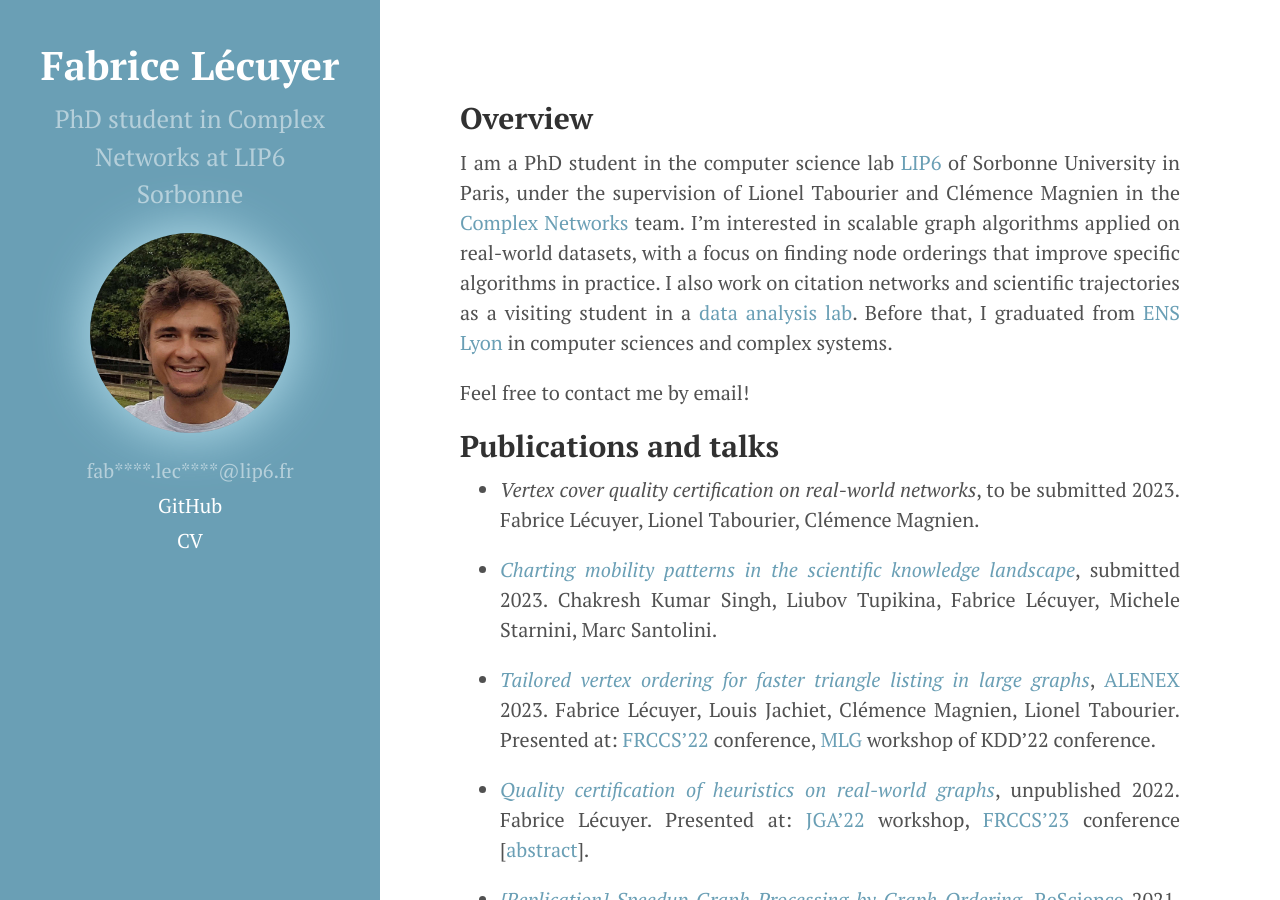
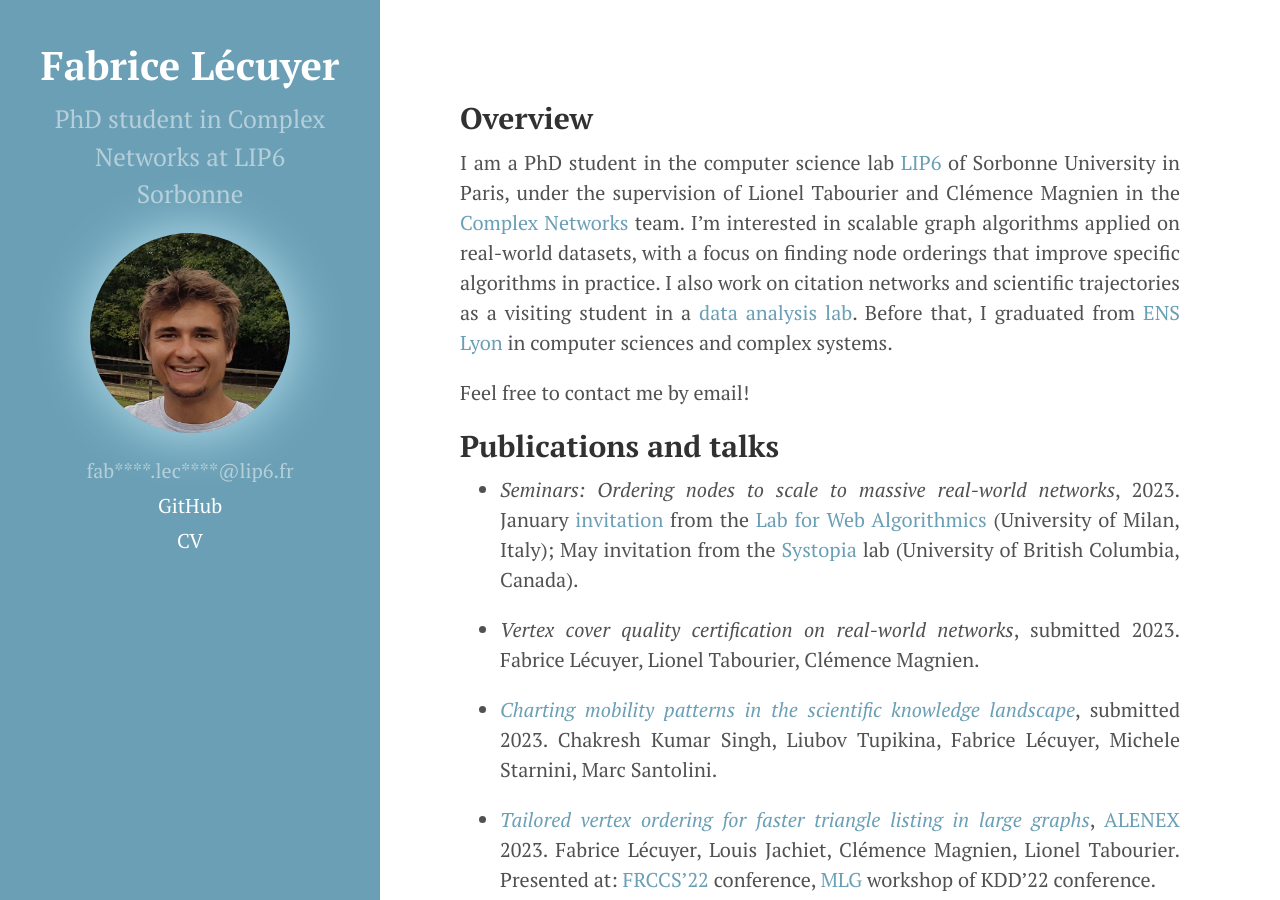
Before and after one commit to lecfab/lecfab.github.io, a Jekyll site: the page built from index.md, in a window 1280 px wide and 900 px high. Built offline with Jekyll 4.4.1, drawn with Linux system fonts in a browser that asks for light colours.

Commit message:
update from ./CV-generate.sh

```diff
--- a/_config.yml
+++ b/_config.yml
@@ -60,17 +60,29 @@ data:
     academia:
         # - title: "Future paper"
         #   year: 2024
-        #   authors: Mehdi Naima, Fabrice Lécuyer
-        #   comment: will be sent to the DAWAK conference
+        #   authors: Fabrice Lécuyer, collaborators
+        #   comment: will be sent to the CONF conference
         #   fr:
         #       title: "Papier du futur"
-        #       comment: Sera envoyé à DAWAK
+        #       comment: Sera envoyé à CONF
+
+        -   title: 'Seminars: Ordering nodes to scale to massive real-world networks'
+            year: 2023
+            comment: >
+                January [invitation](https://www.di.unimi.it/ecm/home/aggiornamenti-e-archivi/tutte-le-notizie/content/ordering-nodes-to-scale-to-massive-real-world-networks.0000.UNIMIDIRE-102347)
+                from the [Lab for Web Algorithmics](https://law.di.unimi.it) (University of Milan, Italy); May invitation from the [Systopia](https://systopia.cs.ubc.ca) lab (University of British Columbia, Canada).
+            fr:
+                title: "Séminaires : Ordonner les nœuds pour passer à l'échelle sur les graphes réels"
+                comment: >
+                    [Invitation](https://www.di.unimi.it/ecm/home/aggiornamenti-e-archivi/tutte-le-notizie/content/ordering-nodes-to-scale-to-massive-real-world-networks.0000.UNIMIDIRE-102347) en janvier
+                    par le [Laboratoire d'Algorithmique du Web](https://law.di.unimi.it) (Université de Milan, Italie), et invitation en mai par [Systopia](https://systopia.cs.ubc.ca) (UBC, Canada).
+
         - title: Vertex cover quality certification on real-world networks
           authors: Fabrice Lécuyer, Lionel Tabourier, Clémence Magnien
-          published: to be submitted
+          published: submitted
           year: 2023
           fr:
-            published: en cours de soumission
+            published: soumis
 
         - title: Charting mobility patterns in the scientific knowledge landscape
           authors: Chakresh Kumar Singh, Liubov Tupikina, Fabrice Lécuyer, Michele Starnini, Marc Santolini
```
Also changed, not shown: 1 other file.
